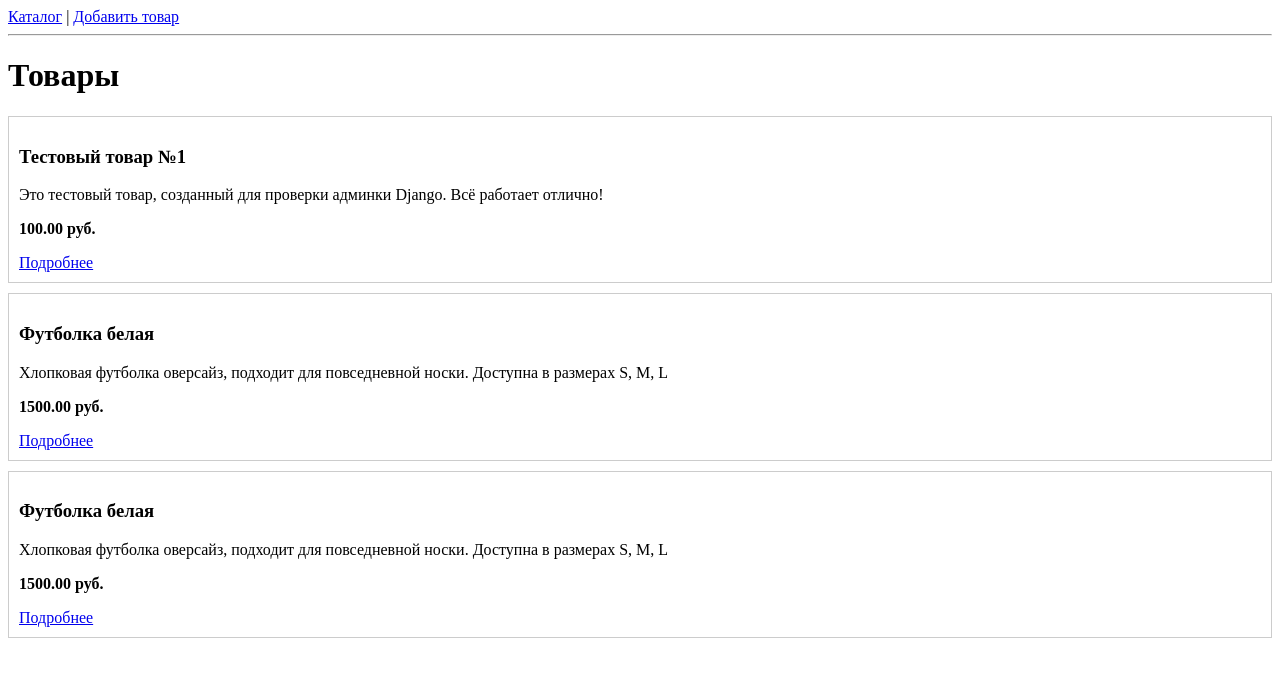
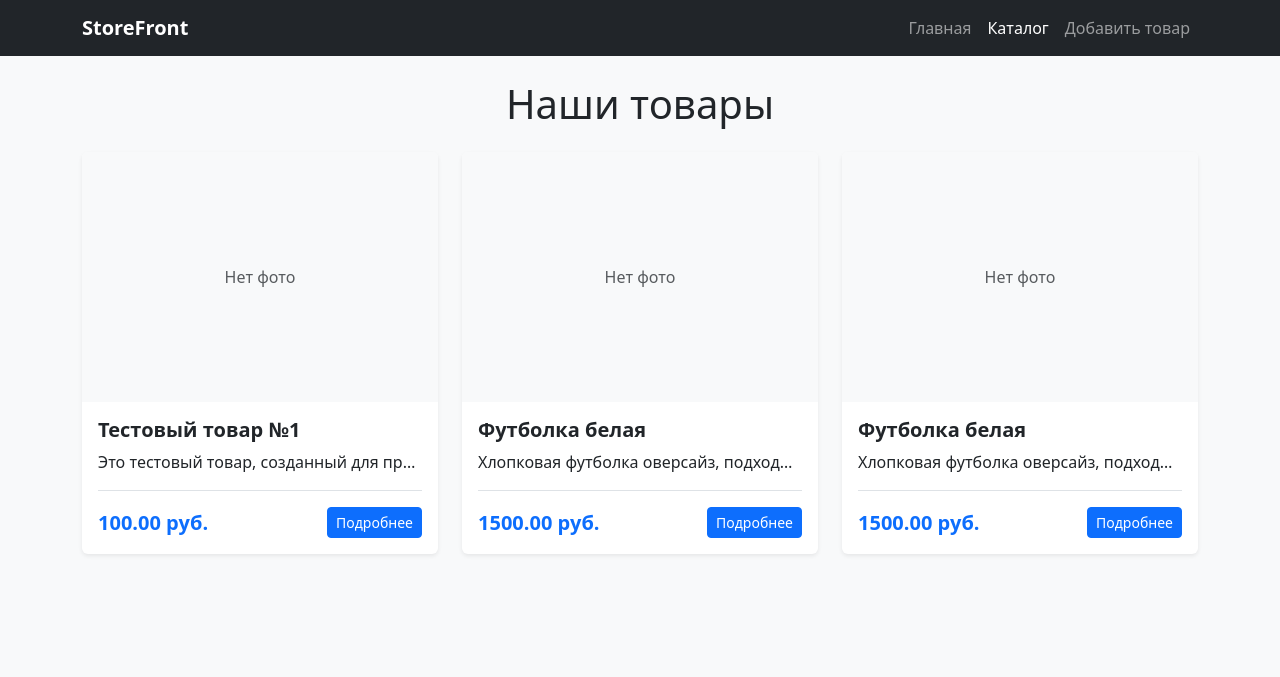
Before and after one commit to angelina1377/StoreFront, a Django app: template catalog/templates/catalog/product_list.html in a window 1280 px wide. Shown: the top 677 px of the page. Run offline with Django 5.2, Linux system fonts and the light colour scheme; the template is opened without the code that fills it: values that come from a table or form of the project are taken from there, others are empty; data comes from the database, SQL or seed files in the repository; both versions use the stored data as it was after the commit.

Commit message:
Исправлены ошибки маршрутизации и шаблонов в catalog

```diff
--- a/StoreFront/urls.py
+++ b/StoreFront/urls.py
@@ -15,13 +15,23 @@ Including another URLconf
     2. Add a URL to urlpatterns:  path('blog/', include('blog.urls'))
 """
 from django.contrib import admin
-from django.urls import path,  include
+from django.urls import path, include
+from django.shortcuts import redirect
 from django.conf import settings
 from django.conf.urls.static import static
 
+
+def home_redirect(request):
+    return redirect('products')
+
+
 urlpatterns = [
     path('admin/', admin.site.urls),
+
+    # Редирект главной страницы
+    path('', home_redirect),
     path('', include('catalog.urls')),
 ]
+
 if settings.DEBUG:
     urlpatterns += static(settings.MEDIA_URL, document_root=settings.MEDIA_ROOT)
--- a/catalog/templates/catalog/add_product.html
+++ b/catalog/templates/catalog/add_product.html
@@ -6,5 +6,5 @@
     {{ form.as_p }}
     <button type="submit">Сохранить</button>
   </form>
-  <a href="{% url 'catalog:product_list' %}">Отмена</a>
+  <a href="{% url 'products' %}">Отмена</a>
 {% endblock %}
--- a/catalog/templates/catalog/base.html
+++ b/catalog/templates/catalog/base.html
@@ -1,8 +1,49 @@
 <!DOCTYPE html>
-<html>
-<head><title>{% block title %}StoreFront{% endblock %}</title></head>
+<html lang="ru">
+<head>
+    <meta charset="UTF-8">
+    <meta name="viewport" content="width=device-width, initial-scale=1.0">
+    <title>{% block title %}Магазин{% endblock %}</title>
+
+    <!-- Подключение Bootstrap 5 CSS -->
+    <link href="https://cdn.jsdelivr.net/npm/bootstrap@5.3.0/dist/css/bootstrap.min.css" rel="stylesheet">
+
+    <!-- Дополнительные стили (опционально) -->
+    <style>
+        body { background-color: #f8f9fa; }
+        .navbar-brand { font-weight: bold; }
+    </style>
+</head>
 <body>
-  {% include "catalog/partials/menu.html" %}
-  <div class="container">{% block content %}{% endblock %}</div>
+
+    <!-- Навигация -->
+    <nav class="navbar navbar-expand-lg navbar-dark bg-dark mb-4">
+        <div class="container">
+            <a class="navbar-brand" href="/">StoreFront</a>
+            <button class="navbar-toggler" type="button" data-bs-toggle="collapse" data-bs-target="#navbarNav">
+                <span class="navbar-toggler-icon"></span>
+            </button>
+            <div class="collapse navbar-collapse" id="navbarNav">
+                <ul class="navbar-nav ms-auto">
+                    <li class="nav-item">
+                        <a class="nav-link" href="/">Главная</a>
+                    </li>
+                    <li class="nav-item">
+                        <a class="nav-link active" href="/products/">Каталог</a>
+                    </li>
+                    <li class="nav-item">
+                        <a class="nav-link" href="/add/">Добавить товар</a>
+                    </li>
+                </ul>
+            </div>
+        </div>
+    </nav>
+
+    <div class="container">
+        {% block content %}{% endblock %}
+    </div>
+
+    <!-- Подключение JS Bootstrap (нужен для работы некоторых компонентов) -->
+    <script src="https://cdn.jsdelivr.net/npm/bootstrap@5.3.0/dist/js/bootstrap.bundle.min.js"></script>
 </body>
 </html>
--- a/catalog/templates/catalog/product_list.html
+++ b/catalog/templates/catalog/product_list.html
@@ -1,19 +1,43 @@
-{% extends "catalog/base.html" %}
+{% extends 'catalog/base.html' %}
+
+{% block title %}Каталог товаров{% endblock %}
+
 {% block content %}
-  <h1>Товары</h1>
-  {% for product in page_obj %}
-    <div style="border: 1px solid #ccc; padding: 10px; margin-bottom: 10px;">
-      <h3>{{ product.name }}</h3>
-      <p>{{ product.description|truncatechars:100 }}</p> <!-- Обрезка до 100 символов -->
-      <p><b>{{ product.price }} руб.</b></p>
-      <a href="{% url 'catalog:product_detail' pk=product.pk %}">Подробнее</a>
+<h1 class="mb-4 text-center">Наши товары</h1>
+
+{% if products %}
+    <div class="row row-cols-1 row-cols-md-3 g-4">
+        {% for product in products %}
+        <div class="col">
+            <div class="card h-100 shadow-sm border-0">
+
+                <!-- Блок с картинкой -->
+                <div class="card-img-top d-flex align-items-center justify-content-center bg-light" style="height: 250px;">
+                    {% if product.image %}
+                        <img src="{{ product.image.url }}" class="img-fluid" alt="{{ product.name }}" style="max-height: 230px; object-fit: contain;">
+                    {% else %}
+                        <span class="text-muted">Нет фото</span>
+                    {% endif %}
+                </div>
+
+                <div class="card-body d-flex flex-column">
+                    <h5 class="card-title fw-bold">{{ product.name }}</h5>
+
+                    <!-- Описание обрезается троеточием, если слишком длинное -->
+                    <p class="card-text flex-grow-1 text-truncate">{{ product.description }}</p>
+
+                    <div class="d-flex justify-content-between align-items-center mt-auto pt-3 border-top">
+                        <strong class="text-primary fs-5">{{ product.price }} руб.</strong>
+                        <a href="#" class="btn btn-primary btn-sm">Подробнее</a>
+                    </div>
+                </div>
+            </div>
+        </div>
+        {% endfor %}
     </div>
-  {% endfor %}
-
-  <!-- Пагинация -->
-  {% if page_obj.has_other_pages %}
-    {% if page_obj.has_previous %}<a href="?page={{ page_obj.previous_page_number }}">Назад</a>{% endif %}
-    Страница {{ page_obj.number }} из {{ page_obj.paginator.num_pages }}
-    {% if page_obj.has_next %}<a href="?page={{ page_obj.next_page_number }}">Вперед</a>{% endif %}
-  {% endif %}
+{% else %}
+    <div class="alert alert-info text-center">
+        В каталоге пока нет товаров. Добавьте первый товар через админку или форму добавления!
+    </div>
+{% endif %}
 {% endblock %}
--- a/catalog/urls.py
+++ b/catalog/urls.py
@@ -1,10 +1,11 @@
+# catalog/urls.py
 from django.urls import path
 from . import views
 
-app_name = 'catalog'
+urlpatterns = [
+    # Путь к списку товаров. Имя 'products' обязательно для редиректа.
+    path('products/', views.product_list, name='products'),
 
-urlpatterns = [
-    path('', views.product_list, name='product_list'),
-    path('products/<int:pk>/', views.product_detail, name='product_detail'),
+    # Путь для добавления товара
     path('add/', views.add_product, name='add_product'),
 ]
--- a/catalog/views.py
+++ b/catalog/views.py
@@ -19,7 +19,7 @@ def add_product(request):
         form = ProductForm(request.POST, request.FILES)
         if form.is_valid():
             form.save()
-            return redirect('product_list')
+            return redirect('products')
     else:
         form = ProductForm()
     return render(request, 'catalog/add_product.html', {'form': form})
```
Also changed, not shown: catalog/admin.py (+14 -3 lines), catalog/migrations/0001_initial.py (added), catalog/migrations/__init__.py (added), db.sqlite3.
